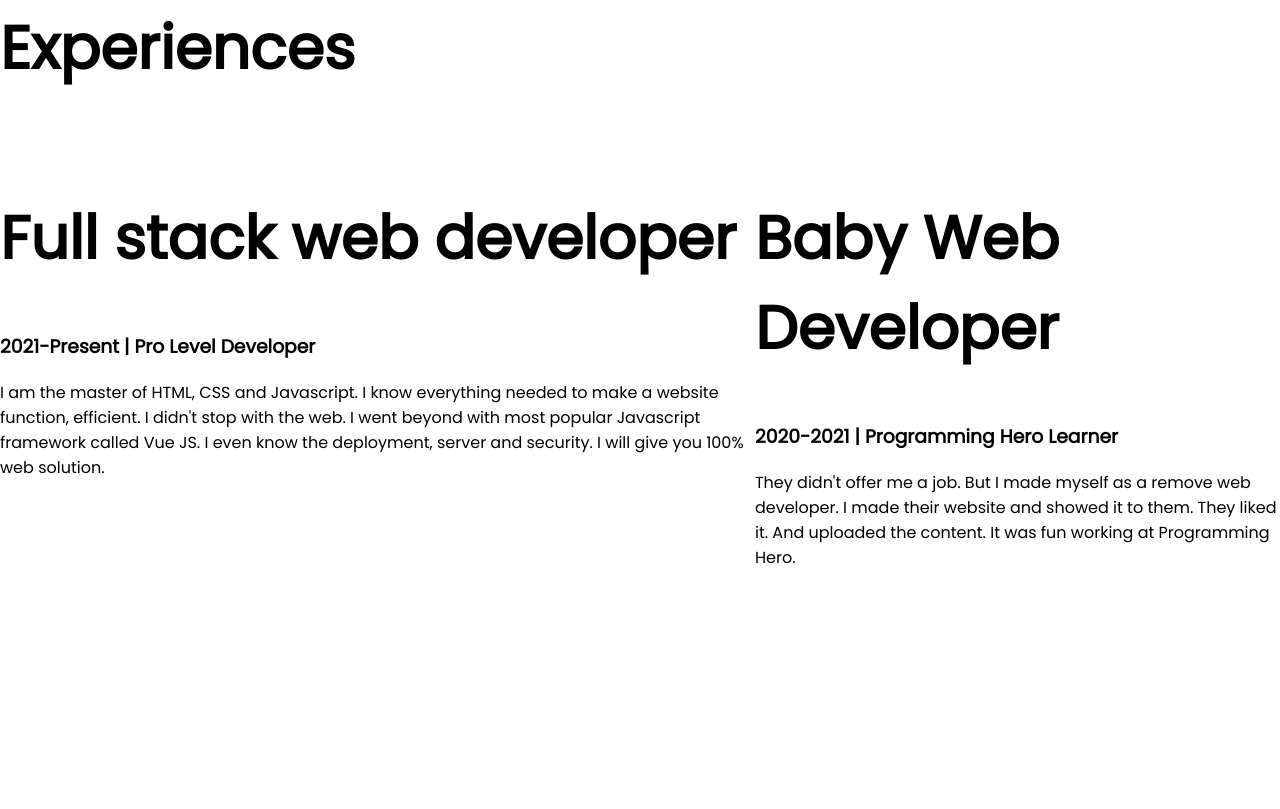
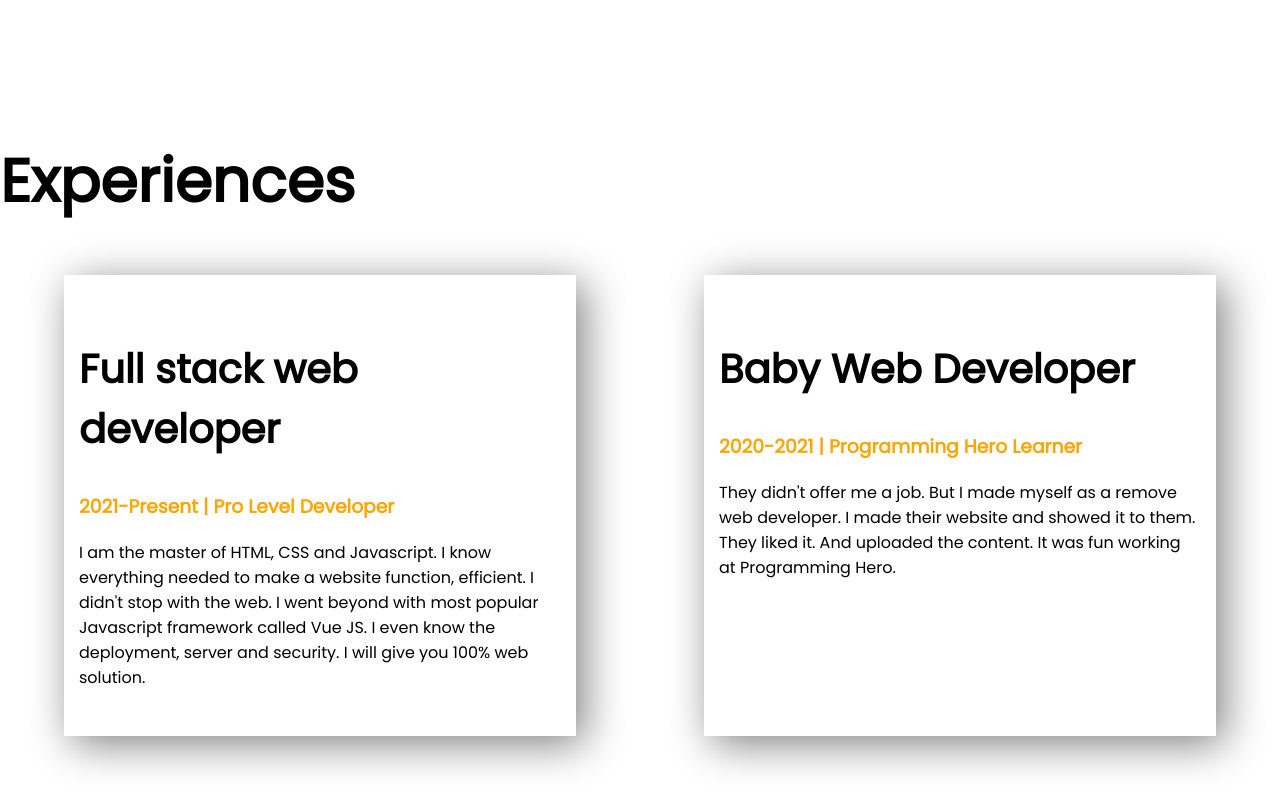
Before and after one commit to Mehedihasan17/developer-porfolio, a plain HTML site: page index.html in a window 1280 px wide. Shown: the part 1401-2210 px from the top of the page. Before the commit the page ends 2137 px from the top, so only its background shows below. Drawn offline with Linux system fonts and the light colour scheme.

Commit message:
shadow added

```diff
--- a/index.html
+++ b/index.html
@@ -47,18 +47,17 @@
     <section class="experience-area">
         <h1>Experiences</h1>
         <div class="flexible-container">
-            <div>
-                <h1>Full stack web developer</h1>
-                <h3>2021-Present | Pro Level Developer</h3>
+            <div class="experience-item">
+                <h2>Full stack web developer</h2>
+                <h3 class="name-part">2021-Present | Pro Level Developer</h3>
                 <p>I am the master of HTML, CSS and Javascript. I know everything needed to make a website function,
                     efficient. I didn't stop with the web. I went beyond with most popular Javascript framework called
                     Vue
                     JS. I even know the deployment, server and security. I will give you 100% web solution.</p>
             </div>
-            <div>
-                <h1>Baby Web Developer
-                </h1>
-                <h3>2020-2021 | Programming Hero Learner
+            <div class="experience-item">
+                <h2>Baby Web Developer</h2>
+                <h3 class="name-part">2020-2021 | Programming Hero Learner
                 </h3>
                 <p>They didn't offer me a job. But I made myself as a remove web developer. I made their website and
                     showed
--- a/style.css
+++ b/style.css
@@ -5,6 +5,9 @@ body {
 }
 h1{
     font-size: 60px;
+}
+h2{
+    font-size: 40px;
 }
 .flexible-container{
     display:flex;
@@ -25,13 +28,21 @@ h1{
 }
 .balance{
     width:50%;
-    padding-left: 20px;
-    text-align: justify;
+    padding: 30px;
+
 
 }
 .balance img{
     width:90%;
     padding-left: 10px;
+}
+.experience-item{
+    box-shadow: 8px 8px 40px gray;
+    width:40%;
+    margin-left: 5%;
+    margin-right: 5%;
+    padding:30px 15px;
+
 }
 .hire-button{
     text-decoration: none;
```
